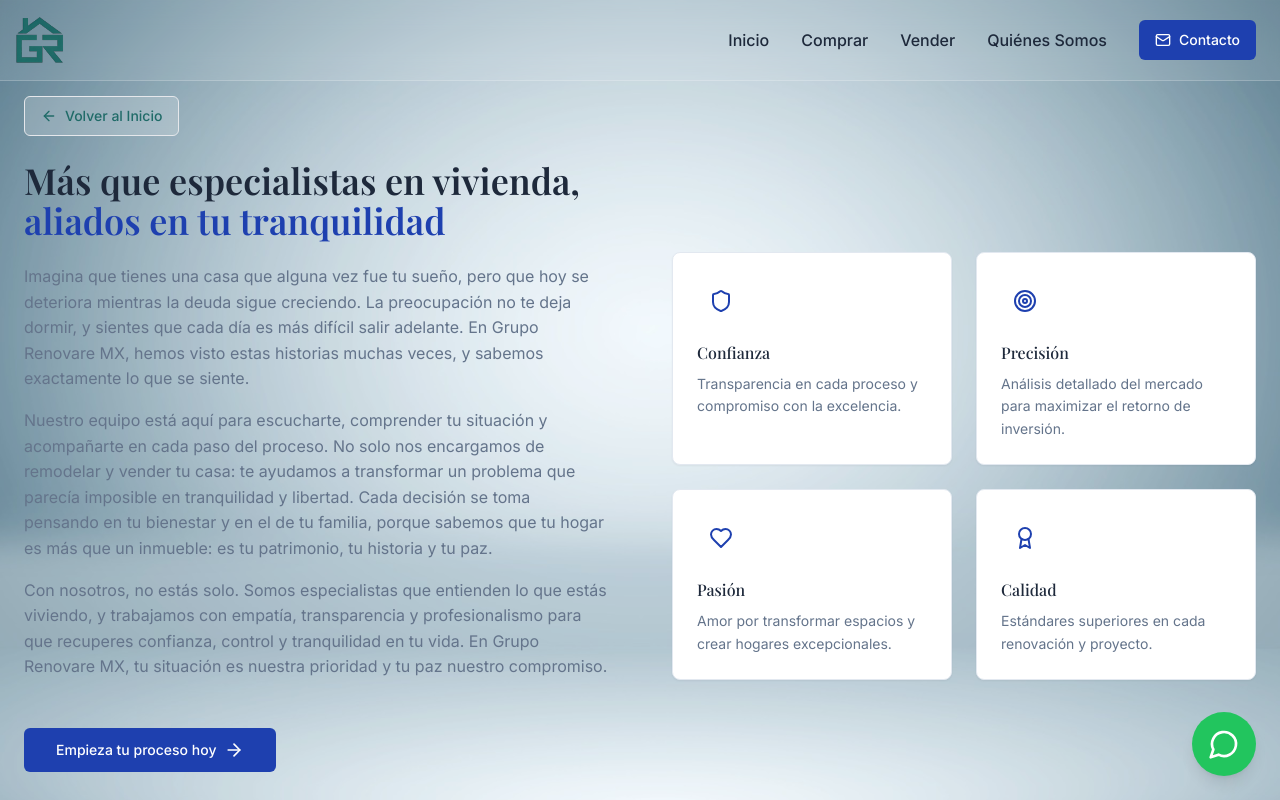
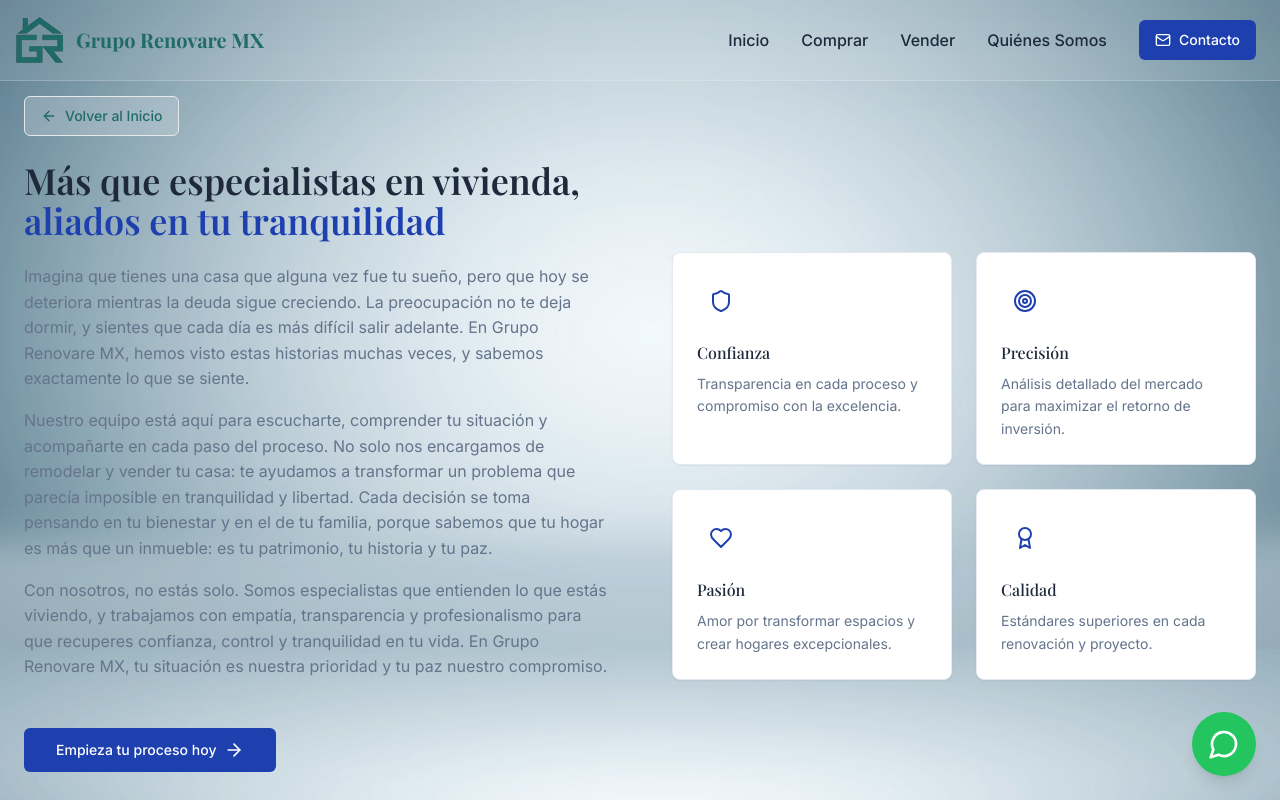
Before and after one commit to Disidente87/gruporenovaremx, a Next.js app: page /about in a window 1280 px wide. Shown: the top 800 px of the page. Built offline with nearby package versions, Linux system fonts and the light colour scheme.

Commit message:
Added title on Header

```diff
--- a/components/header.tsx
+++ b/components/header.tsx
@@ -2,15 +2,39 @@
 
 import { Button } from "./ui/button"
 import { Home, Building2, Users, Mail, Menu } from "lucide-react"
-import { useState } from "react"
+import { useState, useEffect } from "react"
 import Image from "next/image"
 import Link from "next/link"
 import { useRouter, usePathname } from "next/navigation"
 
 export function Header() {
   const [isMenuOpen, setIsMenuOpen] = useState(false)
+  const [showCompanyName, setShowCompanyName] = useState(true)
   const router = useRouter()
   const pathname = usePathname()
+
+  useEffect(() => {
+    // Solo aplicar la lógica en la página principal
+    if (pathname !== '/') {
+      setShowCompanyName(true)
+      return
+    }
+
+    const handleScroll = () => {
+      const presentationSection = document.getElementById('presentation')
+      if (presentationSection) {
+        const rect = presentationSection.getBoundingClientRect()
+        // Si la sección presentation está visible (top > -100 para dar un margen), ocultar el texto
+        setShowCompanyName(rect.top < -100)
+      }
+    }
+
+    window.addEventListener('scroll', handleScroll)
+    // Verificar el estado inicial
+    handleScroll()
+
+    return () => window.removeEventListener('scroll', handleScroll)
+  }, [pathname])
 
   const scrollToSection = (sectionId: string) => {
     const element = document.getElementById(sectionId)
@@ -45,14 +69,11 @@ export function Header() {
               className="h-12 w-auto"
               priority
             />
-            {/* <Image
-              src="/logo_texto.png"
-              alt="GrupoRenovareMX Text"
-              width={150}
-              height={40}
-              className="h-12 w-auto ml-0 scale-90 origin-left -mb-6"
-              priority
-            /> */}
+            {showCompanyName && (
+              <span className="ml-3 text-xl font-serif font-bold" style={{color: '#206B68'}}>
+                Grupo Renovare MX
+              </span>
+            )}
           </Link>
 
           {/* Desktop Navigation */}
```
